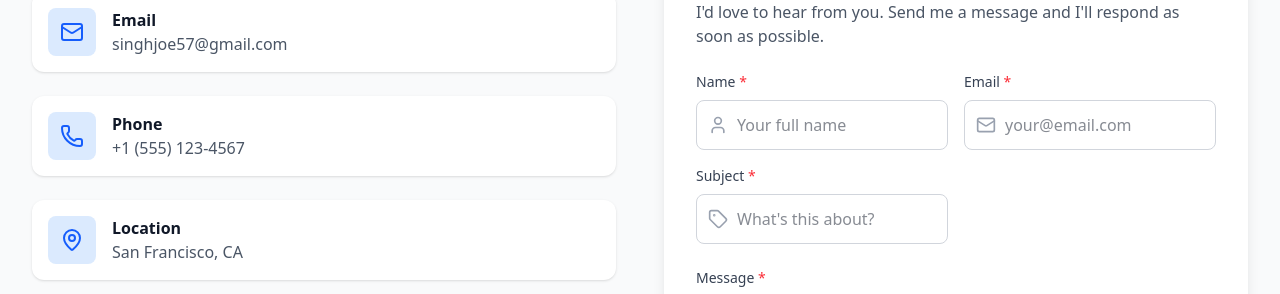
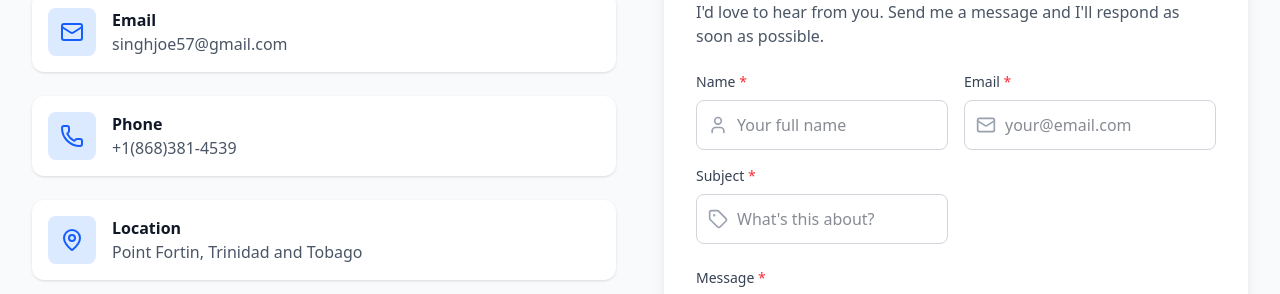
Before and after one commit to joseph-singh-lai/personal-portfolio-9987, a Next.js app: page / in a window 1280 px wide. Shown: the part 3000-3294 px from the top of the page. Built offline with nearby package versions, Linux system fonts and the light colour scheme.

Commit message:
Update contact info and add dark mode styling to social buttons

```diff
--- a/src/components/Contact.tsx
+++ b/src/components/Contact.tsx
@@ -16,13 +16,13 @@ const Contact = () => {
     {
       icon: Phone,
       title: 'Phone',
-      details: '+1 (555) 123-4567',
-      href: 'tel:+15551234567'
+      details: '+1(868)381-4539',
+      href: 'tel:+18683814539'
     },
     {
       icon: MapPin,
       title: 'Location',
-      details: 'San Francisco, CA',
+      details: 'Point Fortin, Trinidad and Tobago',
       href: '#'
     }
   ]
--- a/src/components/Hero.tsx
+++ b/src/components/Hero.tsx
@@ -79,19 +79,19 @@ const Hero = () => {
                   href="https://github.com/josephsingh"
                   target="_blank"
                   rel="noopener noreferrer"
-                  className="p-3 bg-white/20 backdrop-blur-sm hover:bg-white/30 rounded-lg border border-white/30 transition-all duration-200"
+                  className="p-3 bg-white/20 dark:bg-gray-800/30 backdrop-blur-sm hover:bg-white/30 dark:hover:bg-gray-700/50 rounded-lg border border-white/30 dark:border-gray-600/50 transition-all duration-200"
                   aria-label="GitHub"
                 >
-                  <Github size={20} className="text-white sm:w-6 sm:h-6" />
+                  <Github size={20} className="text-white dark:text-blue-400 sm:w-6 sm:h-6" />
                 </a>
                 <a
                   href="https://linkedin.com/in/josephsingh"
                   target="_blank"
                   rel="noopener noreferrer"
-                  className="p-3 bg-white/20 backdrop-blur-sm hover:bg-white/30 rounded-lg border border-white/30 transition-all duration-200"
+                  className="p-3 bg-white/20 dark:bg-gray-800/30 backdrop-blur-sm hover:bg-white/30 dark:hover:bg-gray-700/50 rounded-lg border border-white/30 dark:border-gray-600/50 transition-all duration-200"
                   aria-label="LinkedIn"
                 >
-                  <Linkedin size={20} className="text-white sm:w-6 sm:h-6" />
+                  <Linkedin size={20} className="text-white dark:text-blue-400 sm:w-6 sm:h-6" />
                 </a>
               </div>
             </motion.div>
```
Also changed, not shown: src/components/ScrollAnimation.tsx (line endings or trailing spaces), src/components/SimpleThemeToggle.tsx (line endings or trailing spaces), tailwind.config.js (line endings or trailing spaces), vercel.json.
